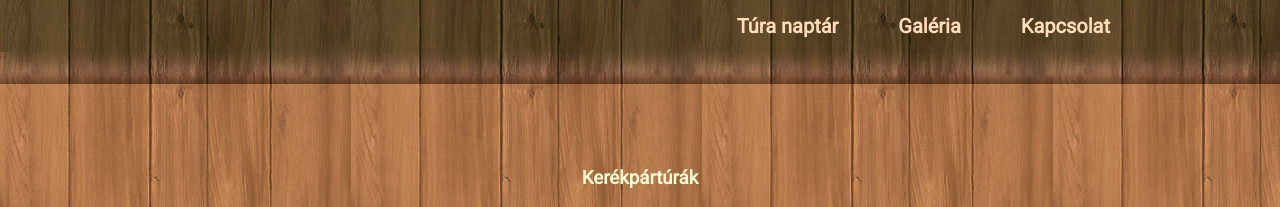
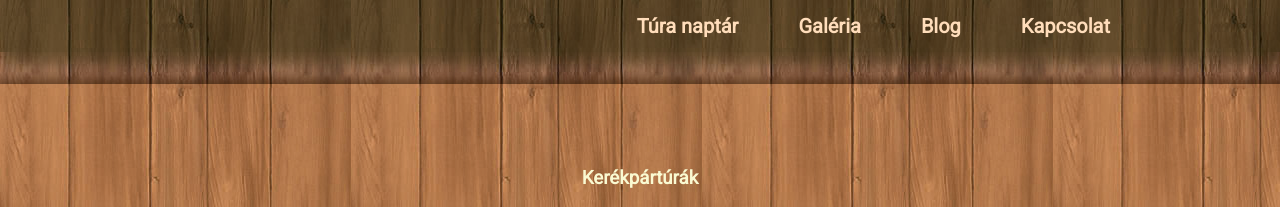
Before and after one commit to popeye-archive/popeye-weblap, a Jekyll site: the page built from index.html, in a window 1280 px wide. Shown: the top 207 px of the page. Built offline with Jekyll 4.4.1, drawn with Linux system fonts in a browser that asks for light colours.

Commit message:
blog a menüben

```diff
--- a/_includes/fejlec.html
+++ b/_includes/fejlec.html
@@ -3,6 +3,7 @@
   <span grow></span>
   <a href="/">Túra naptár</a>
   <a href="/galeria">Galéria</a>
+  <a href="http://popeyelesko.blogspot.hu/" target="_blank" class="ujblog">Blog</a>
   <a href="/kapcsolat">Kapcsolat</a>
 </nav>
 <script>
```
